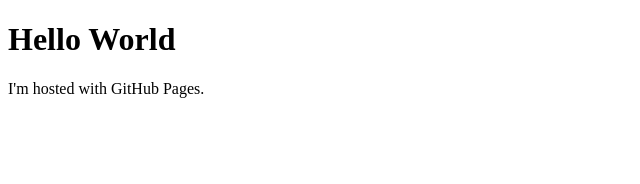
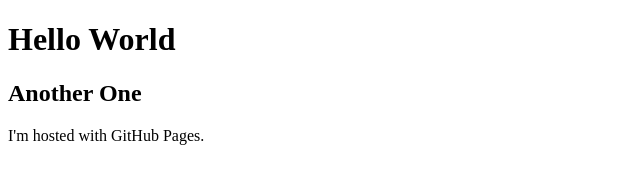
Before and after one commit to crazeeruskee/crazeeruskee.github.io, a plain HTML site: page index.html in a window 1280 px wide. Shown: the whole page, without its empty margins (0-640 px from the left). Drawn offline with Linux system fonts and the light colour scheme.

Commit message:
edit 1 index
added another header :P

```diff
--- a/index.html
+++ b/index.html
@@ -2,6 +2,7 @@
 <html>
 <body>
 <h1>Hello World</h1>
+<h2>Another One</h2>
 <p>I'm hosted with GitHub Pages.</p>
 </body>
 </html>
```
